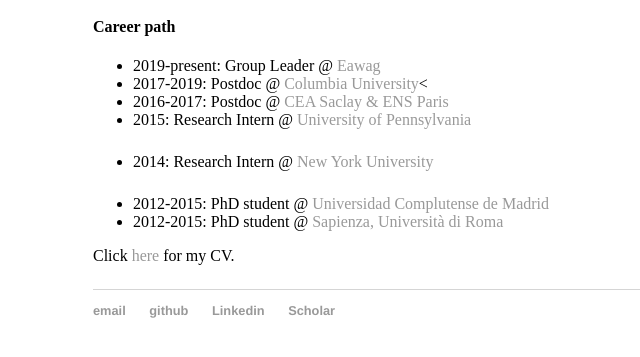
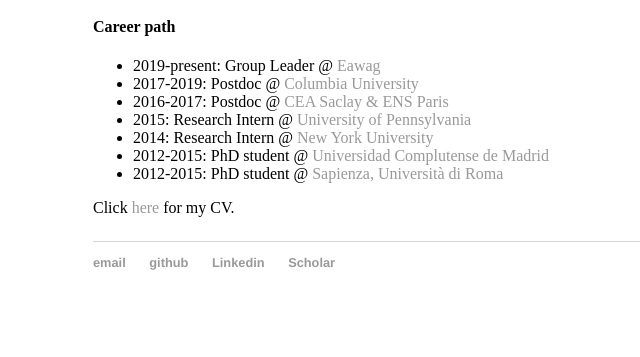
Before and after one commit to mbaityje/mbaityje.github.io, a Jekyll site: the page built from index.html, in a window 1280 px wide, cut to the strip 406-763 px from the top of the page. Shown: the whole strip, without its empty margins (99-739 px from the left). Built offline with Jekyll 4.4.1, drawn with Linux system fonts in a browser that asks for light colours.

Commit message:
Working on main page

```diff
--- a/index.html
+++ b/index.html
@@ -15,10 +15,10 @@
 		<h4>Career path</h4>
 		<ul>
 			<li>2019-present: Group Leader @ <a href="http://www.eawag.ch/"> Eawag</a></li>
-			<li>2017-2019: Postdoc @ <a href="http://www.columbia.edu/">Columbia University</a><</li>
+			<li>2017-2019: Postdoc @ <a href="http://www.columbia.edu/">Columbia University</a></li>
 			<li>2016-2017: Postdoc @ <a href="www-centre-saclay.cea.fr/en">CEA Saclay & ENS Paris</a></li>
-			<li>2015: Research Intern @ <a href="www.upenn.edu">University of Pennsylvania</a></p></li>
-			<li>2014: Research Intern @ <a href="www.nyu.edu">New York University</a></p></li>
+			<li>2015: Research Intern @ <a href="www.upenn.edu">University of Pennsylvania</a></li>
+			<li>2014: Research Intern @ <a href="www.nyu.edu">New York University</a></li>
 			<li>2012-2015: PhD student @ <a href="http://www.ucm.es">Universidad Complutense de Madrid</a></li>
 			<li>2012-2015: PhD student @ <a href="http://www.uniroma1.it">Sapienza, Università di Roma</a></li>
 		</ul>
```
Also changed, not shown: other parts of index.html (+1 -1 lines).
